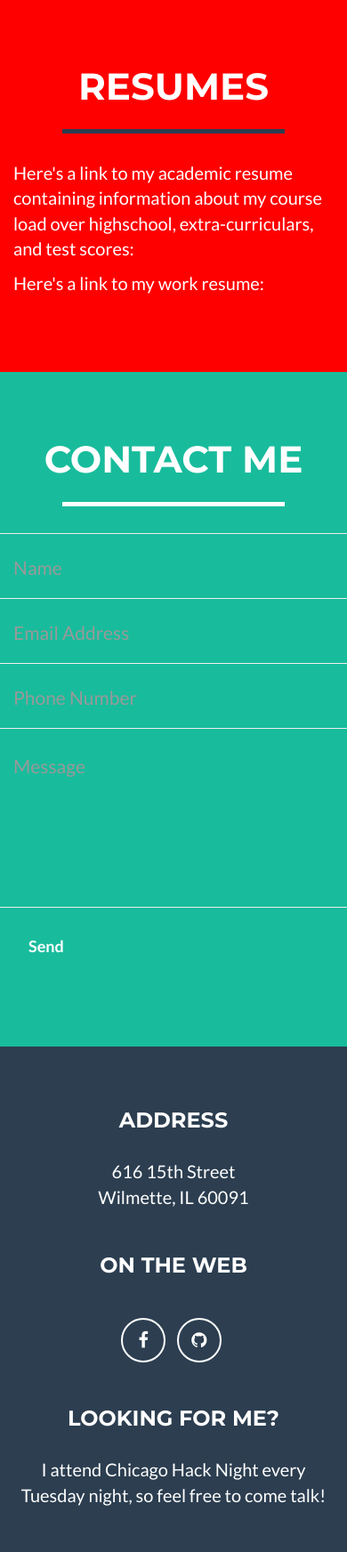
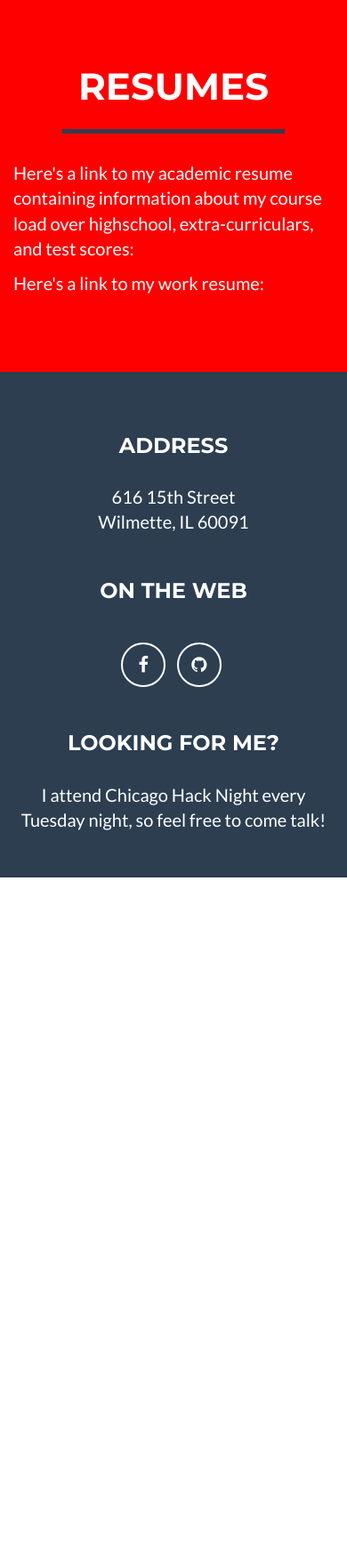
Before and after one commit to ASchneidman/Portfolio, a Django app: page / in a window 390 px wide. Shown: the part 2097-3841 px from the top of the page at 89% size. After the commit the page ends 3083 px from the top, so only its background shows below. Run offline with Django 3.2, Linux system fonts and the light colour scheme; some libraries are stand-ins or nearby versions.

```diff
--- a/templates/landing/index.html
+++ b/templates/landing/index.html
@@ -61,7 +61,7 @@
                         <a href="#about">About</a>
                     </li>
                     <li class="page-scroll">
-                        <a href="#contact">Contact</a>
+                        <a href="#resumes">Resumes</a>
                     </li>
                 </ul>
             </div>
@@ -172,7 +172,7 @@
         </div>
     </section>
 
-    <section class="resumes" id="about">
+    <section class="resumes" id="resumes">
         <div class="container">
             <div class="row">
                 <div class="col-lg-12 text-center">
@@ -191,61 +191,6 @@
         </div>
     </section>
 
-    <!-- Contact Section -->
-    <section class="success" id="contact">
-        <div class="container">
-            <div class="row">
-                <div class="col-lg-12 text-center">
-                    <h2>Contact Me</h2>
-                    <hr class="star-light">
-                </div>
-            </div>
-            <div class="row">
-                <div class="col-lg-8 col-lg-offset-2">
-                    <!-- To configure the contact form email address, go to mail/contact_me.php and update the email address in the PHP file on line 19. -->
-                    <!-- The form should work on most web servers, but if the form is not working you may need to configure your web server differently. -->
-
-                    <form name="sentMessage" id="contactForm" novalidate>
-                        <div class="row control-group">
-                            <div class="form-group col-xs-12 floating-label-form-group controls">
-                                <label for="name">Name</label>
-                                <input type="text" class="form-control" placeholder="Name" id="name" required data-validation-required-message="Please enter your name.">
-                                <p class="help-block text-danger"></p>
-                            </div>
-                        </div>
-                        <div class="row control-group">
-                            <div class="form-group col-xs-12 floating-label-form-group controls">
-                                <label for="email">Email Address</label>
-                                <input type="email" class="form-control" placeholder="Email Address" id="email" required data-validation-required-message="Please enter your email address.">
-                                <p class="help-block text-danger"></p>
-                            </div>
-                        </div>
-                        <div class="row control-group">
-                            <div class="form-group col-xs-12 floating-label-form-group controls">
-                                <label for="phone">Phone Number</label>
-                                <input type="tel" class="form-control" placeholder="Phone Number" id="phone" required data-validation-required-message="Please enter your phone number.">
-                                <p class="help-block text-danger"></p>
-                            </div>
-                        </div>
-                        <div class="row control-group">
-                            <div class="form-group col-xs-12 floating-label-form-group controls">
-                                <label for="message">Message</label>
-                                <textarea rows="5" class="form-control" placeholder="Message" id="message" required data-validation-required-message="Please enter a message."></textarea>
-                                <p class="help-block text-danger"></p>
-                            </div>
-                        </div>
-                        <br>
-                        <div id="success"></div>
-                        <div class="row">
-                            <div class="form-group col-xs-12">
-                                <button type="submit" class="btn btn-success btn-lg">Send</button>
-                            </div>
-                        </div>
-                    </form>
-                </div>
-            </div>
-        </div>
-    </section>
 
     <!-- Footer -->
     <footer class="text-center">
```
